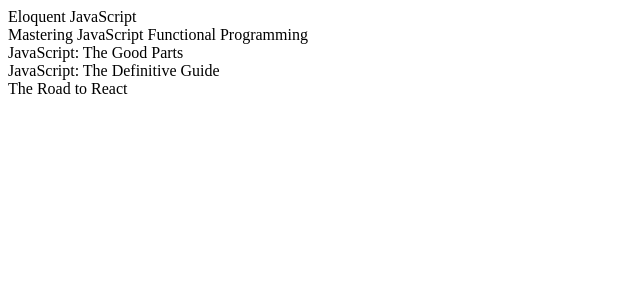
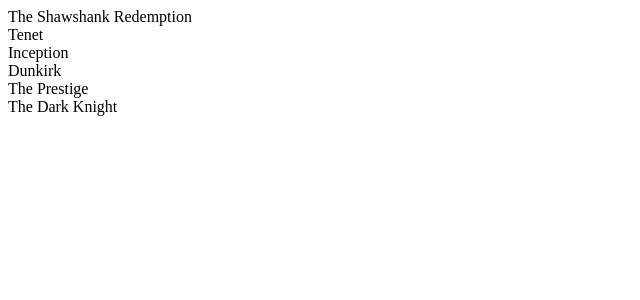
Before and after one commit to allmyprogramming/movie_api_client, a React (Vite) app: page / in a window 1280 px wide. Shown: the top 300 px of the page, without its empty margins (0-640 px from the left). Built offline with nearby package versions, Linux system fonts and the light colour scheme.

Commit message:
book info replaced with movie info

```diff
--- a/src/components/main-view/main-view.jsx
+++ b/src/components/main-view/main-view.jsx
@@ -1,67 +1,71 @@
 import { useState } from "react";
-
 import { MovieCard } from "../movie-card/movie-card";
-
 import { MovieView } from "../movie-view/movie-view";
 
 export const MainView = () => {
   const [movies, setMovies] = useState([
     {
       id: 1,
-      title: "Eloquent JavaScript",
+      title: "The Shawshank Redemption",
       image:
-        "https://images-na.ssl-images-amazon.com/images/I/51InjRPaF7L._SX377_BO1,204,203,200_.jpg",
-      author: "Marijn Haverbeke"
+        "https://m.media-amazon.com/images/I/71KJTxW1yML._AC_SY679_.jpg",
+      director: "Frank Darabont"
     },
     {
       id: 2,
-      title: "Mastering JavaScript Functional Programming",
+      title: "Tenet",
       image:
-        "https://images-na.ssl-images-amazon.com/images/I/51WAikRq37L._SX218_BO1,204,203,200_QL40_FMwebp_.jpg",
-      author: "Federico Kereki"
+        "https://m.media-amazon.com/images/I/91JmduXIc+L._AC_SY679_.jpg",
+      director: "Christopher Nolan"
     },
     {
       id: 3,
-      title: "JavaScript: The Good Parts",
+      title: "Inception",
       image:
-        "https://images-na.ssl-images-amazon.com/images/I/5131OWtQRaL._SX381_BO1,204,203,200_.jpg",
-      author: "Douglas Crockford"
+        "https://m.media-amazon.com/images/I/91X1hI3FqSL._AC_SY679_.jpg",
+      director: "Christopher Nolan"
     },
     {
       id: 4,
-      title: "JavaScript: The Definitive Guide",
+      title: "Dunkirk",
       image:
-        "https://images-na.ssl-images-amazon.com/images/I/51HbNW6RzhL._SX218_BO1,204,203,200_QL40_FMwebp_.jpg",
-      author: "David Flanagan"
+        "https://m.media-amazon.com/images/I/91hMDezAxRL._AC_SY679_.jpg",
+      director: "Christopher Nolan"
     },
     {
       id: 5,
-      title: "The Road to React",
+      title: "The Prestige",
       image:
-        "https://images-na.ssl-images-amazon.com/images/I/41MBLi5a4jL._SX384_BO1,204,203,200_.jpg",
-      author: "Robin Wieruch"
+        "https://m.media-amazon.com/images/I/51L2H+7GzHL._AC_SY679_.jpg",
+      director: "Christopher Nolan"
+    },
+    {
+      id: 6,
+      title: "The Dark Knight",
+      image:
+        "https://m.media-amazon.com/images/I/71cDDqyoEgL._AC_SY679_.jpg",
+      director: "Christopher Nolan"
     }
   ]);
 
-
   const [selectedMovie, setSelectedMovie] = useState(null);
 
+  // Function to handle the back click
+  const handleBackClick = () => {
+    setSelectedMovie(null); // Reset selected movie to null to go back to the main view
+  };
+
+  // If a movie is selected, show the MovieView
   if (selectedMovie) {
-    return (
-      <MovieView movie={selectedMovie} onBackClick={() => setSelectedMovie(null)} />
-    );
+    return <MovieView movie={selectedMovie} onBackClick={handleBackClick} />;
   }
 
-  if (selectedMovie) {
-    return <MovieView movie={selectedMovie} />;
-  }
-
-
-
+  // If no movies, show a message
   if (movies.length === 0) {
     return <div>The list is empty!</div>;
   }
 
+  // Otherwise, show the list of movie cards
   return (
     <div>
       {movies.map((movie) => (
@@ -69,10 +73,10 @@
           key={movie.id}
           movie={movie}
           onMovieClick={() => {
-           setSelectedMovie(movie);
+            setSelectedMovie(movie); // Set selected movie when clicked
           }}
         />
       ))}
     </div>
   );
-}
+};
--- a/src/components/movie-card/movie-card.jsx
+++ b/src/components/movie-card/movie-card.jsx
@@ -2,7 +2,7 @@
   return (
     <div
       onClick={() => {
-        onMovieClick(movie);
+        onMovieClick(movie); // Trigger the onMovieClick callback when a card is clicked
       }}
     >
       {movie.title}
--- a/src/components/movie-view/movie-view.jsx
+++ b/src/components/movie-view/movie-view.jsx
@@ -1,15 +1,18 @@
+import React from "react";
+
 export const MovieView = ({ movie, onBackClick }) => {
   return (
     <div>
       <div>
-          <img src={movie.image} alt={`Cover of ${movie.title}`} />
+        <img src={movie.image} alt={movie.title} />
       </div>
       <div>
-          <h2>{movie.title}</h2>
+        <span>Title: </span>
+        <span>{movie.title}</span>
+      </div>
       <div>
         <span>Author: </span>
         <span>{movie.author}</span>
-          </div>
       </div>
       <button onClick={onBackClick}>Back</button> {/* Trigger the onBackClick */}
     </div>
```
Also changed, not shown: 2 other files (tests, documents, lock files or other folders). Lines whose indentation alone changed are shown as unchanged.
